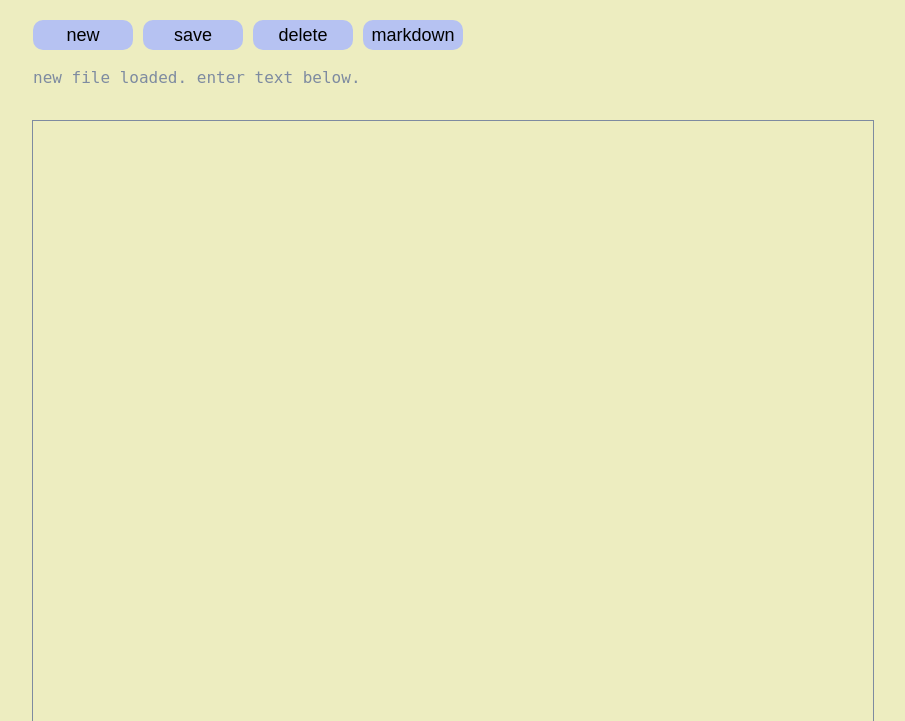
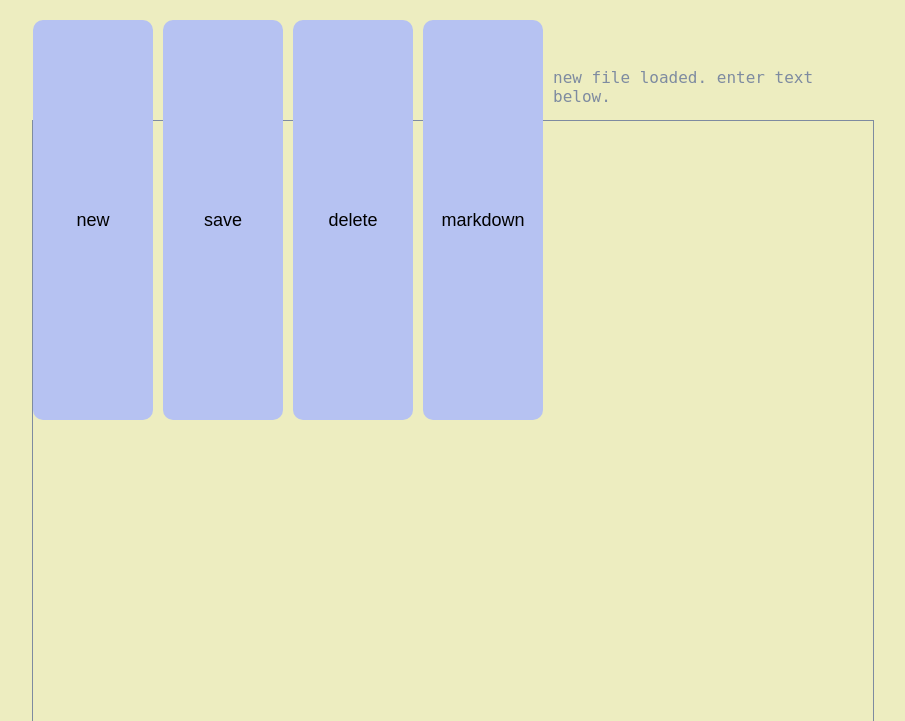
Before and after one commit to unforswearing/unforswearing.github.io, a PHP site: page /note/index.html in a window 1280 px wide. Shown: the top 721 px of the page, without its empty margins (187-1092 px from the left). Run offline with PHP 8.4, Linux system fonts and the light colour scheme.

Commit message:
formatting

```diff
--- a/note/index.html
+++ b/note/index.html
@@ -13,7 +13,7 @@
       <button onclick="deleteCurrentFile()">delete</button>
       <button id="markdownbutton" onclick="markdownContent()">markdown</button>
       <button class="showmult" id="showmult" onclick="clearLocalStorage()">
-        remove all
+        delete all
       </button>
       <br /><br />
       <span class="help" id="help"></span>
@@ -25,7 +25,7 @@
       <details>
         <summary style="float: left; text-decoration: underline;">v0.4.3</summary>
         <span style="float: left; margin-left: 5px;">&nbsp;&nbsp;❯❯❯&nbsp;&nbsp;</span>
-        <div style="float: left; margin-left: 5px; font-size: 80%">
+        <div style="float: left; margin-left: 5px;">
           'note' is a tiny localStorage-based notepad |
           <a href="https://github.com/unforswearing/note">github</a> |
           <a href="https://unforswearing.com">home</a>
--- a/note/main.css
+++ b/note/main.css
@@ -32,8 +32,8 @@ a:hover {
 
 button {
   background: rgb(182, 194, 242);
-  width: 100px;
-  height: 30px;
+  width: 120px;
+  height: 400px;
   float: left;
   margin-right: 10px;
   font-size: 18px;
```
